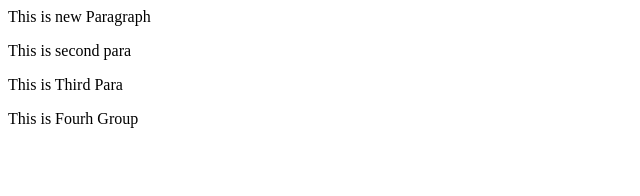
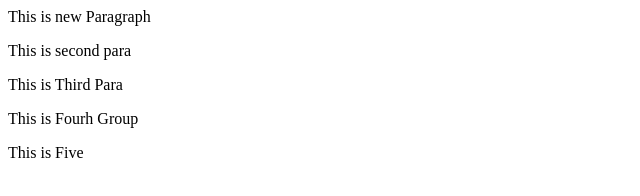
Before and after one commit to Mangeshct/local-repo, a plain HTML site: page index.html in a window 1280 px wide. Shown: the full height of the page, 0-640 px from the left. Drawn offline with Linux system fonts and the light colour scheme.

Commit message:
Added Fifth Para

```diff
--- a/index.html
+++ b/index.html
@@ -3,3 +3,4 @@
 <p>This is second para</p>
 <p>This is Third Para</p>
 <p>This is Fourh Group</p>
+<p>This is Five</p>
```
